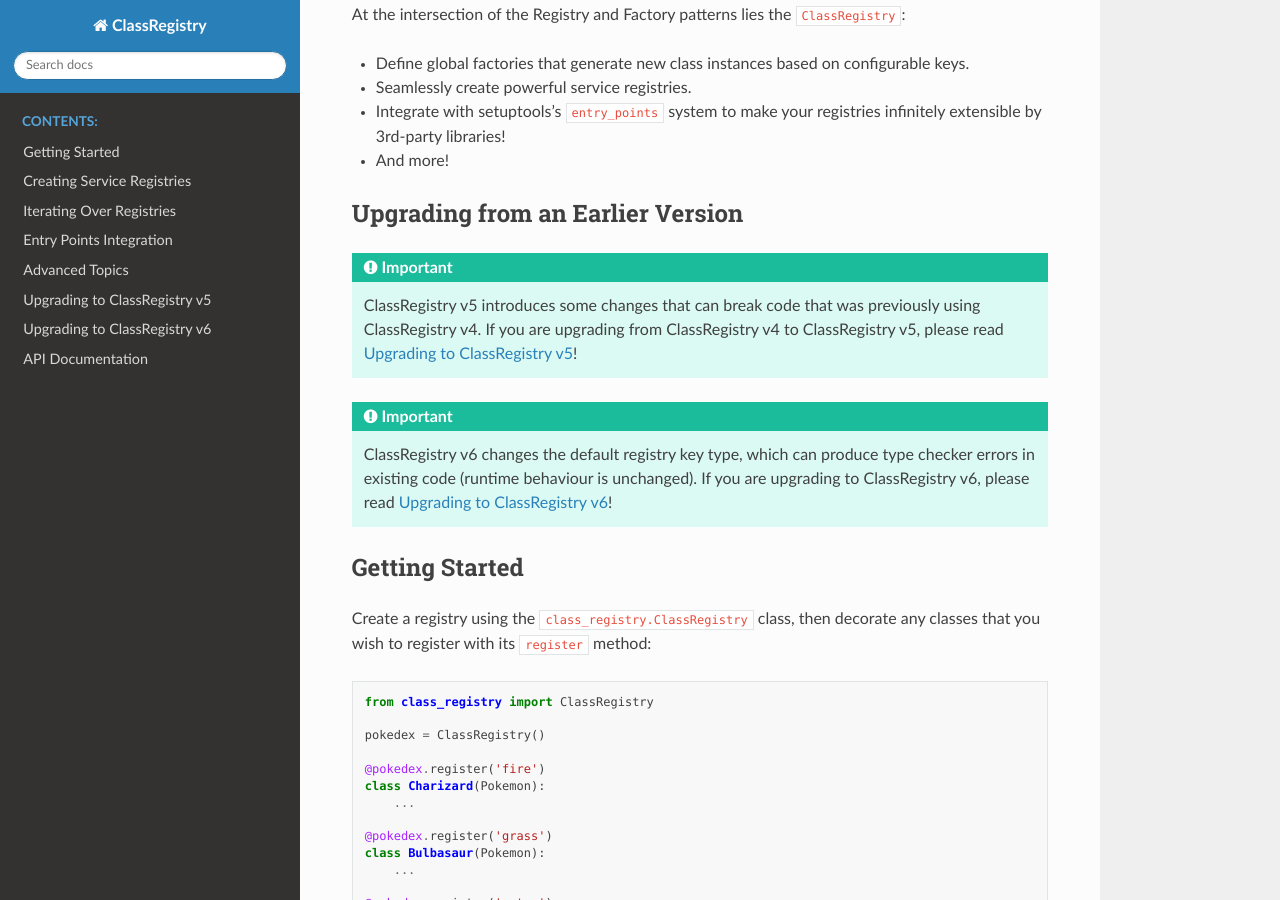
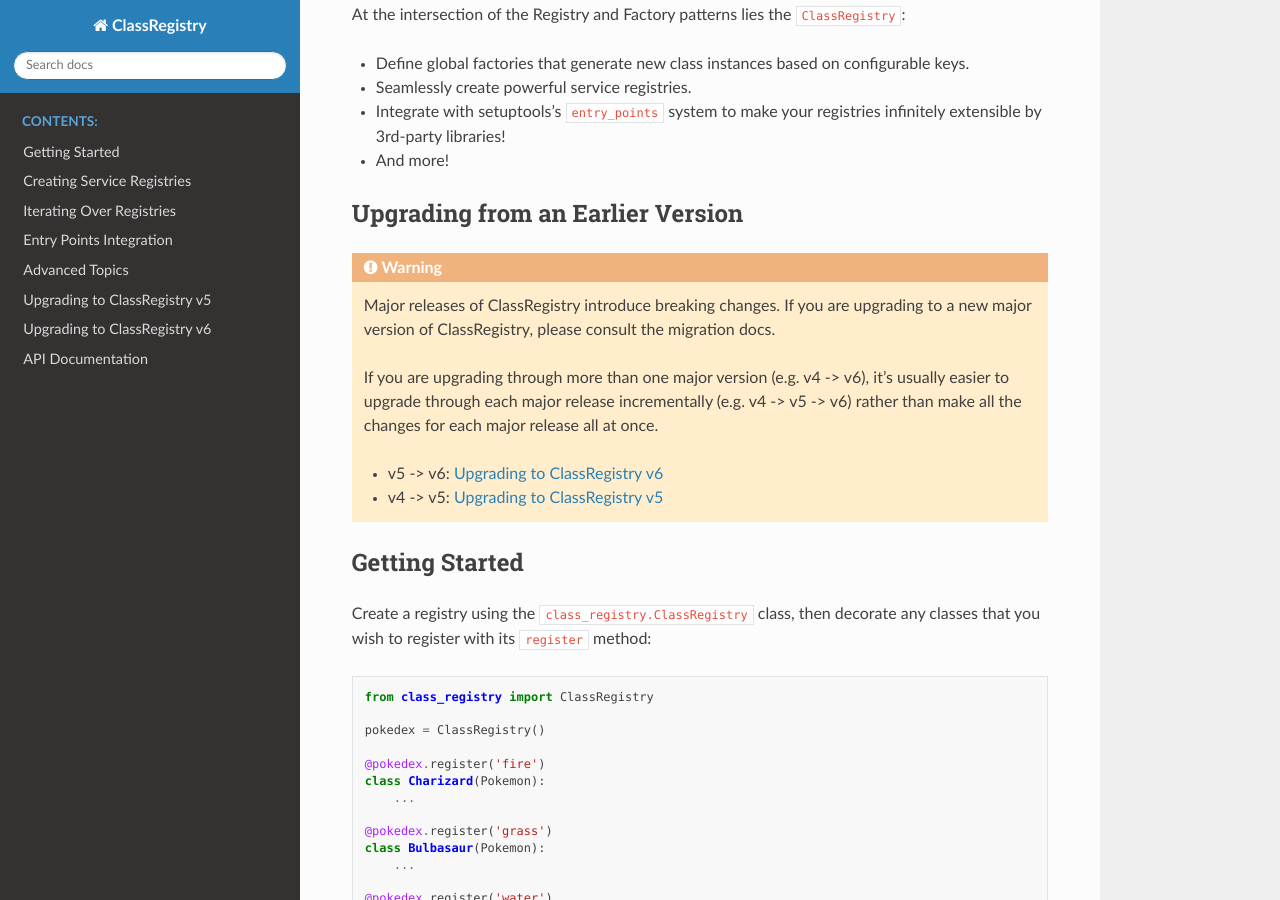
Before and after one commit to todofixthis/class-registry, a Sphinx documentation site: the page built from docs/index.rst, in a window 1280 px wide and 900 px high, scrolled down 482 px. Built offline with Sphinx 7.4.7 and the Read the Docs theme 3.1.0, drawn with Linux system fonts in a browser that asks for light colours.

Commit message:
[#100] Generalise migration instructions 🧗

```diff
--- a/docs/index.rst
+++ b/docs/index.rst
@@ -26,17 +26,17 @@ At the intersection of the Registry and Factory patterns lies the ``ClassRegistr
 
 Upgrading from an Earlier Version
 ----------------------------------
-.. important::
+.. warning::
 
-   ClassRegistry v5 introduces some changes that can break code that was previously
-   using ClassRegistry v4.  If you are upgrading from ClassRegistry v4 to ClassRegistry
-   v5, please read :doc:`upgrading_to_v5`!
+   Major releases of ClassRegistry introduce breaking changes. If you are upgrading to a
+   new major version of ClassRegistry, please consult the migration docs.
 
-.. important::
+   If you are upgrading through more than one major version (e.g. v4 -> v6), it's
+   usually easier to upgrade through each major release incrementally (e.g. v4 -> v5 ->
+   v6) rather than make all the changes for each major release all at once.
 
-   ClassRegistry v6 changes the default registry key type, which can produce type
-   checker errors in existing code (runtime behaviour is unchanged).  If you are
-   upgrading to ClassRegistry v6, please read :doc:`upgrading_to_v6`!
+   - v5 -> v6: :doc:`upgrading_to_v6`
+   - v4 -> v5: :doc:`upgrading_to_v5`
 
 Getting Started
 ---------------
```
